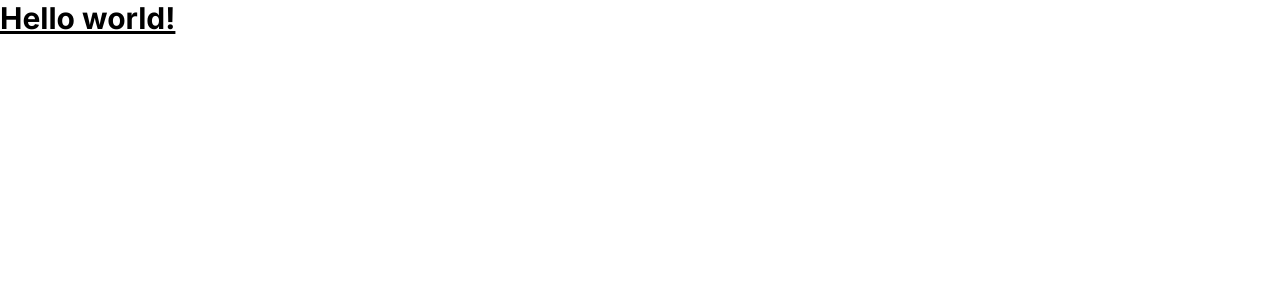
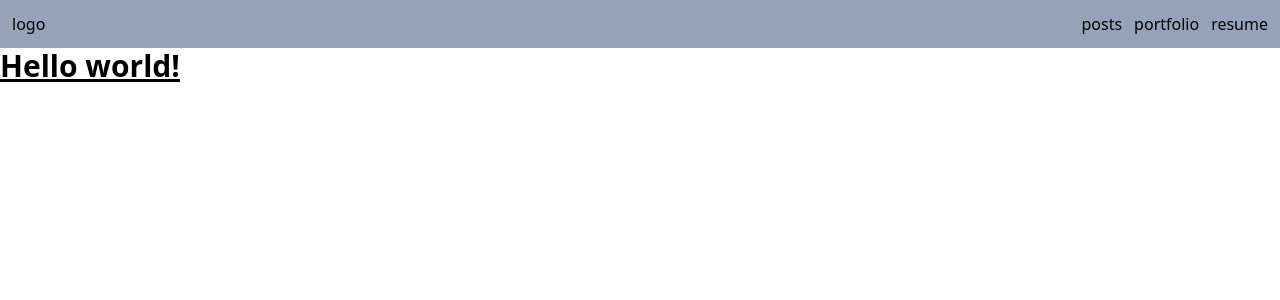
Before and after one commit to Gayun00/blog, a Next.js app: page / in a window 1280 px wide. Shown: the top 300 px of the page. Built offline with nearby package versions, Linux system fonts and the light colour scheme.

Commit message:
Add: GNB layout

```diff
--- a/src/app/layout.tsx
+++ b/src/app/layout.tsx
@@ -1,8 +1,5 @@
 import "./globals.css";
 import type { Metadata } from "next";
-import { Inter } from "next/font/google";
-
-const inter = Inter({ subsets: ["latin"] });
 
 export const metadata: Metadata = {
   title: "Create Next App",
@@ -10,6 +7,7 @@ export const metadata: Metadata = {
 };
 
 import "./globals.css";
+import Link from "next/link";
 
 export default function RootLayout({
   children,
@@ -18,7 +16,19 @@ export default function RootLayout({
 }) {
   return (
     <html lang="en">
-      <body className={inter.className}>{children}</body>
+      <header className="fixed top-0 p-3 flex justify-between items-center w-screen h-12 bg-slate-400">
+        <div>logo</div>
+        <nav className="flex justify-between">
+          <Link href="/posts" className="pr-3">
+            posts
+          </Link>
+          <Link href="/portfolio" className="pr-3">
+            portfolio
+          </Link>
+          <Link href="/resume">resume</Link>
+        </nav>
+      </header>
+      <body className="mt-12">{children}</body>
     </html>
   );
 }
```
